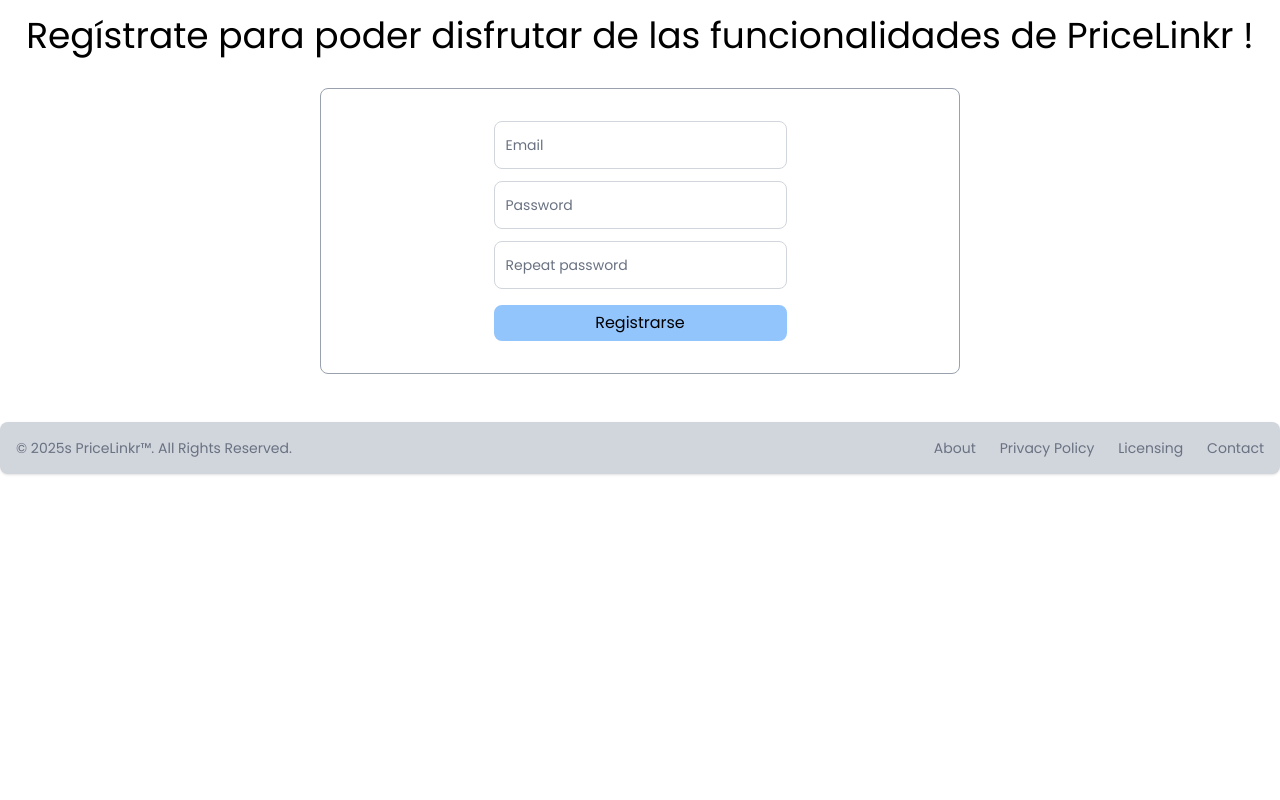
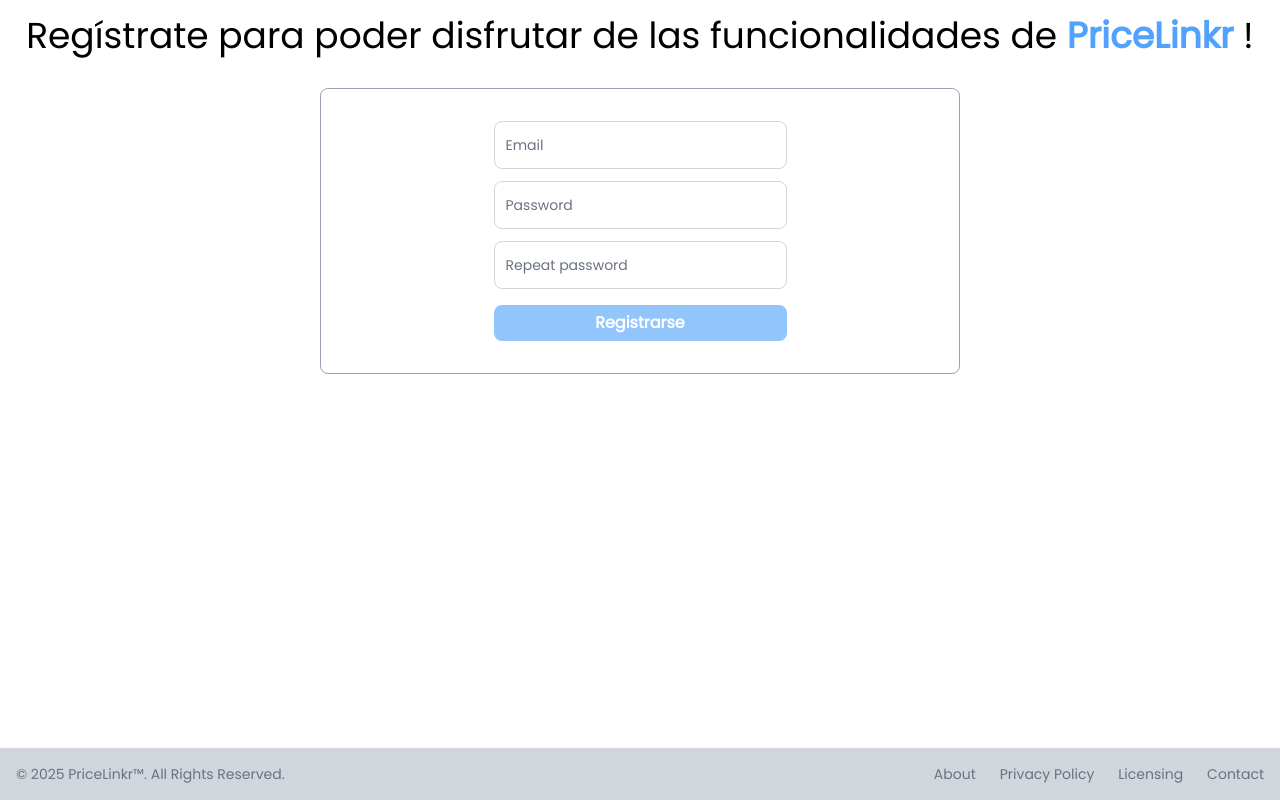
Before and after one commit to sanse13/pricelinkr-ui, an Angular app: page /register in a window 1280 px wide. Built offline with nearby package versions, Linux system fonts and the light colour scheme.

Commit message:
feat: add register page

```diff
--- a/src/app/app.component.html
+++ b/src/app/app.component.html
@@ -1,4 +1,8 @@
-<div class="container mx-auto">
-  <router-outlet />
+<div class="flex flex-col justify-between h-screen">
+  <div class="container mx-auto">
+    <router-outlet />
+  </div>
+  <div>
+    <app-footer />
+  </div>
 </div>
-<app-footer />
--- a/src/app/components/footer/footer.component.html
+++ b/src/app/components/footer/footer.component.html
@@ -1,9 +1,9 @@
-<footer class="bg-gray-300 rounded-lg shadow-sm mt-12">
+<footer class="bg-gray-300 shadow-sm mt-12">
   <div
     class="w-full mx-auto max-w-screen-xl p-4 md:flex md:items-center md:justify-between"
   >
     <span class="text-sm text-gray-500 sm:text-center"
-      >© 2025s
+      >© 2025
       <a href="https://flowbite.com/" class="hover:underline">PriceLinkr™</a>.
       All Rights Reserved.
     </span>
--- a/src/app/components/pages/landing/landing.component.html
+++ b/src/app/components/pages/landing/landing.component.html
@@ -158,15 +158,12 @@
     <div class="flex flex-row items-center justify-center mt-2">
       <button
         type="button"
-        class="pricelinkr-button"
+        class="pricelinkr-button font-semibold"
         [routerLink]="'/register'"
       >
         Regístrate ya!
       </button>
-      <button
-        type="button"
-        class="pricelinkr-button ml-4"
-      >
+      <button type="button" class="pricelinkr-button ml-4 font-semibold">
         Ya estás registrado? Inicia sesión!
       </button>
     </div>
--- a/src/app/pages/register/register.component.html
+++ b/src/app/pages/register/register.component.html
@@ -1,13 +1,14 @@
 <div>
   <div class="flex justify-center">
     <h1>
-      Regístrate para poder disfrutar de las funcionalidades de PriceLinkr
+      Regístrate para poder disfrutar de las funcionalidades de
+      <strong class="text-blue-400">PriceLinkr</strong>
       !
     </h1>
   </div>
 
   <div
-    class="border border-gray-400 rounded-lg mt-8 flex justify-center w-1/2 mx-auto"
+    class="border border-gray-400 rounded-lg mt-8 flex justify-center w-1/2 mx-auto animate-fade-up"
   >
     <div class="flex flex-col justify-center my-8">
       <!--email input-->
@@ -55,7 +56,11 @@
         >
       </div>
 
-      <button type="button" class="pricelinkr-button mt-4">
+      <button
+        type="button"
+        class="pricelinkr-button mt-4 font-semibold"
+        [routerLink]="'/home'"
+      >
         Registrarse
       </button>
     </div>
--- a/src/app/pages/register/register.component.ts
+++ b/src/app/pages/register/register.component.ts
@@ -1,8 +1,9 @@
 import { Component } from '@angular/core';
+import { RouterLink } from '@angular/router';
 
 @Component({
   selector: 'app-register',
-  imports: [],
+  imports: [RouterLink],
   templateUrl: './register.component.html',
   styleUrl: './register.component.scss',
 })
--- a/src/styles.scss
+++ b/src/styles.scss
@@ -58,6 +58,7 @@
   background-color: #93c5fd; /* bg-blue-300 */
   cursor: pointer;
   transition: background-color 0.2s;
+  color: white;
 }
 
 .pricelinkr-button:hover {
```
